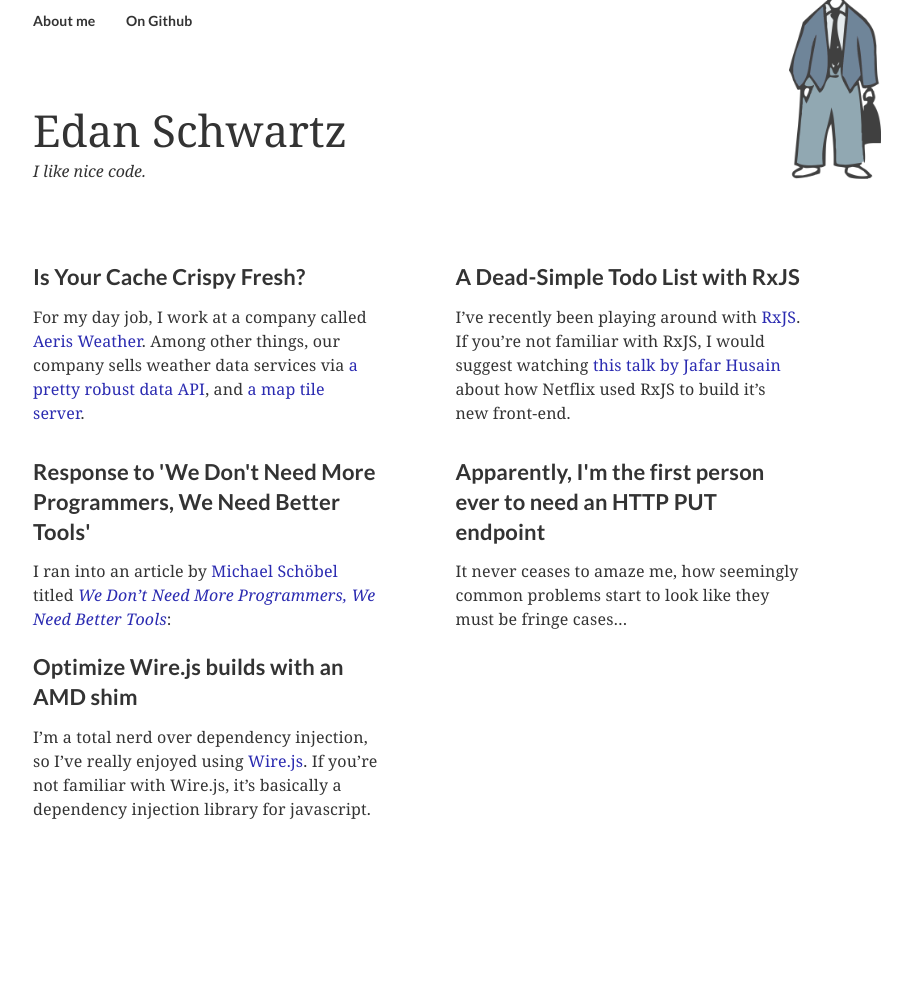
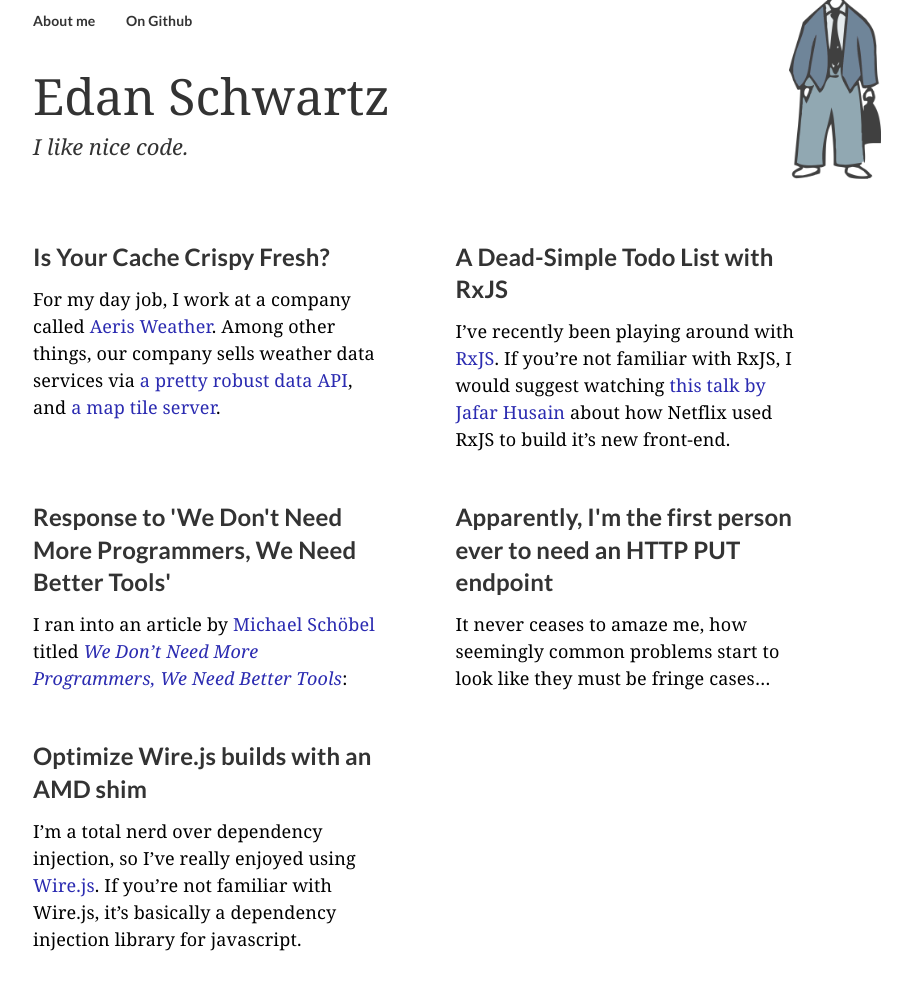
Before and after one commit to eschwartz/eschwartz.github.io, a Jekyll site: the page built from index.html, in a window 1280 px wide. Shown: the whole page, without its empty margins (223-1135 px from the left). Built offline with Jekyll 4.4.1, drawn with Linux system fonts in a browser that asks for light colours; before the commit the page ends 900 px from its top, so only the background shows below that.

Commit message:
Increase font sizes
my vision isn't as great as it used to be, I guess

```diff
--- a/assets/themes/eschwartz/css/post-list.css
+++ b/assets/themes/eschwartz/css/post-list.css
@@ -468,7 +468,7 @@ header {
   max-width: 768px;
   margin-left: auto;
   margin-right: auto;
-  padding-top: 60px;
+  padding-top: 22px;
 }
 @media (max-width: 991px) {
   /* line 4, ../scss/partials/_header.scss */
@@ -481,7 +481,7 @@ header .title {
   display: inline-block;
   font-family: Georgia, serif;
   color: rgba(0, 0, 0, 0.8);
-  font-size: 44px;
+  font-size: 50px;
   line-height: 1.35;
 }
 /* line 21, ../scss/partials/_header.scss */
@@ -493,7 +493,7 @@ header .title a, header .title a:hover {
 header .subtitle {
   font-family: Georgia, serif;
   color: rgba(0, 0, 0, 0.8);
-  font-size: 16px;
+  font-size: 22px;
   font-style: italic;
 }
 
@@ -589,7 +589,7 @@ h3 {
 p, blockquote, li, span {
   font-family: Georgia, serif;
   font-size: 20px;
-  color: rgba(0, 0, 0, 0.8);
+  color: #000;
   letter-spacing: 0.01rem;
   line-height: 1.5;
 }
@@ -665,7 +665,7 @@ code {
 /* line 9, ../scss/partials/_stickman.scss */
 .stick-man:after {
   content: '';
-  background-image: url('../images/stick_man.png?1410357220');
+  background-image: url('../images/stick_man.png?1505751485');
   background-size: auto 179px;
   background-repeat: no-repeat;
   width: 92px;
@@ -678,7 +678,7 @@ code {
 @media (max-width: 767px) {
   /* line 9, ../scss/partials/_stickman.scss */
   .stick-man:after {
-    background-image: url('../images/avatar.png?1442239620');
+    background-image: url('../images/avatar.png?1505751485');
     background-size: cover;
     width: 30px;
     height: 30px;
@@ -1220,7 +1220,7 @@ For more information, please refer to <http://unlicense.org>
   *zoom: 1;
   margin-top: 60px;
 }
-/* line 38, ../../../../../../../../Library/Ruby/Gems/2.0.0/gems/compass-core-1.0.1/stylesheets/compass/utilities/general/_clearfix.scss */
+/* line 38, ../../../../../../../../var/lib/gems/2.3.0/gems/compass-core-1.0.3/stylesheets/compass/utilities/general/_clearfix.scss */
 .post-list:after {
   content: "";
   display: table;
@@ -1234,33 +1234,32 @@ For more information, please refer to <http://unlicense.org>
 .post-list li {
   float: left;
   width: 45%;
-  height: 175px;
   margin-right: 10%;
   margin-bottom: 20px;
 }
-/* line 22, ../scss/partials/_post-list.scss */
+/* line 21, ../scss/partials/_post-list.scss */
 .post-list li:nth-child(2n) {
   margin-right: 0;
 }
-/* line 27, ../scss/partials/_post-list.scss */
+/* line 26, ../scss/partials/_post-list.scss */
 .post-list h1 {
   font-family: "Lato", "Lucida Grande", "Lucida Sans", sans-serif;
-  font-size: 22px;
+  font-size: 24px;
   padding-top: 20px;
   padding-bottom: 5px;
 }
-/* line 34, ../scss/partials/_post-list.scss */
+/* line 33, ../scss/partials/_post-list.scss */
 .post-list h1 a {
   text-decoration: none;
   color: rgba(0, 0, 0, 0.8);
 }
-/* line 38, ../scss/partials/_post-list.scss */
+/* line 37, ../scss/partials/_post-list.scss */
 .post-list h1 a:hover {
   text-decoration: underline;
 }
-/* line 44, ../scss/partials/_post-list.scss */
+/* line 43, ../scss/partials/_post-list.scss */
 .post-list p {
-  font-size: 16px;
+  font-size: 18px;
   padding: 8px 0;
 }
 
--- a/assets/themes/eschwartz/scss/partials/_header.scss
+++ b/assets/themes/eschwartz/scss/partials/_header.scss
@@ -4,7 +4,7 @@
 header {
   @include container-width;
 
-  padding-top: 60px;
+  padding-top: 22px;
 
   @include below-md {
     padding-top: 40px
@@ -15,7 +15,7 @@ header {
     display: inline-block;
     font-family: $font-title;
     color: $text-color-title;
-    font-size: 44px;
+    font-size: 50px;
     line-height: 1.35;
 
     a, a:hover {
@@ -27,7 +27,7 @@ header {
   .subtitle {
     font-family: $font-article;
     color: $text-color-header;
-    font-size: 16px;
+    font-size: 22px;
     font-style: italic;
   }
 }
--- a/assets/themes/eschwartz/scss/partials/_post-list.scss
+++ b/assets/themes/eschwartz/scss/partials/_post-list.scss
@@ -15,7 +15,6 @@
   li {
     float: left;
     width: 45%;
-    height: 175px;
     margin-right: 10%;
     margin-bottom: 20px;
 
@@ -26,7 +25,7 @@
 
   h1 {
     font-family: $font-header;
-    font-size: 22px;
+    font-size: 24px;
 
     padding-top: 20px;
     padding-bottom: 5px;
@@ -42,7 +41,7 @@
   }
 
   p {
-    font-size: 16px;
+    font-size: 18px;
     padding: 8px 0;
   }
 }
--- a/assets/themes/eschwartz/scss/post.scss
+++ b/assets/themes/eschwartz/scss/post.scss
@@ -9,7 +9,7 @@ $font-code: Menlo, monospace, serif;
 
 $text-color-title: rgba(0, 0, 0, 0.8);
 $text-color-header: rgba(0, 0, 0, 0.8);
-$text-color-article: rgba(0, 0, 0, 0.8);
+$text-color-article: #000;
 
 @import "partials/normalize";
 @import "partials/nav";
```
Also changed, not shown: assets/themes/eschwartz/css/post.css (+6 -6 lines).
